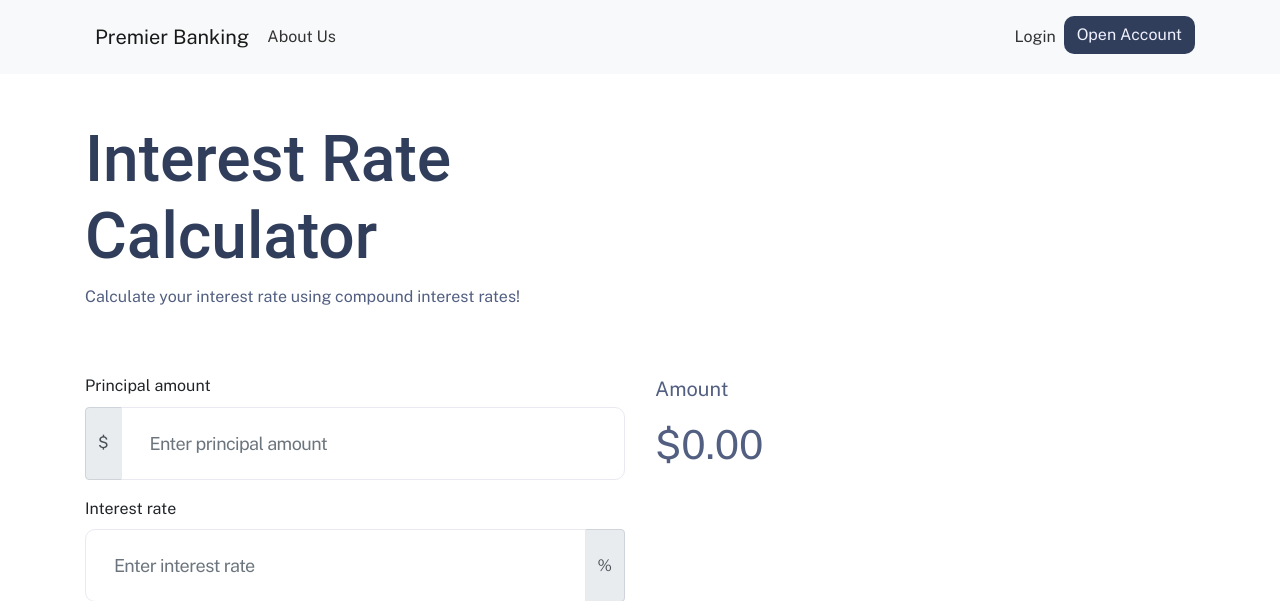
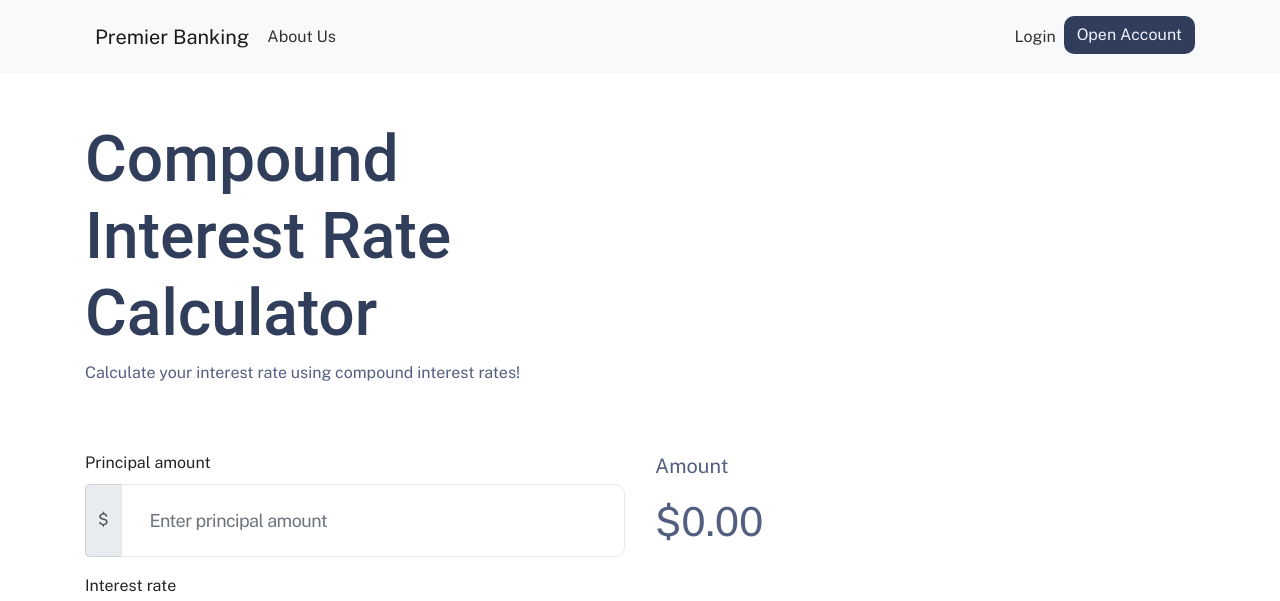
Before and after one commit to LKX7ADHD/Pr3m13rBank1ng, a PHP site: page /interest_rate.php in a window 1280 px wide. Shown: the top 601 px of the page. Run offline with PHP 8.4, Linux system fonts and the light colour scheme.

Commit message:
minor changes

```diff
--- a/admin/approvals.php
+++ b/admin/approvals.php
@@ -23,7 +23,6 @@ $requests = getAccountApplications(NULL, 0);
 
 <body class="dashboard-body">
 <?php include '../include/navbar.inc.php' ?>
-
 
 <main class="container">
     <section class="transfers">
--- a/admin/process_application.php
+++ b/admin/process_application.php
@@ -49,8 +49,6 @@ if ($conn->connect_error) {
         }
         $stmt->close();
     }
-
-
 }
 $conn->close();
 
--- a/interest_rate.php
+++ b/interest_rate.php
@@ -38,6 +38,7 @@ if ($_SERVER['REQUEST_METHOD'] === 'POST') {
 	<!-- Meta Tags -->
 	<meta charset="UTF-8">
 	<meta name="viewport" content="width=device-width, initial-scale=1, shrink-to-fit=no">
+	<meta name="description" content="Calculate your compound interest rate, offered freely by Premier Banking.">
     <?php include 'include/imports.inc.php' ?>
 	<title>Premier Banking | Interest Rate Calculator</title>
 </head>
@@ -52,7 +53,7 @@ if ($_SERVER['REQUEST_METHOD'] === 'POST') {
 			<div class="row align-items-center">
 				<div class="col-lg-6">
 					<div class="banner__content mt-5 mb-2">
-						<h1>Interest Rate Calculator</h1>
+						<h1>Compound Interest Rate Calculator</h1>
 						<p>Calculate your interest rate using compound interest rates!</p>
 					</div>
 				</div>
```
Also changed, not shown: include/2fa.inc.php (+0 -31 lines).
